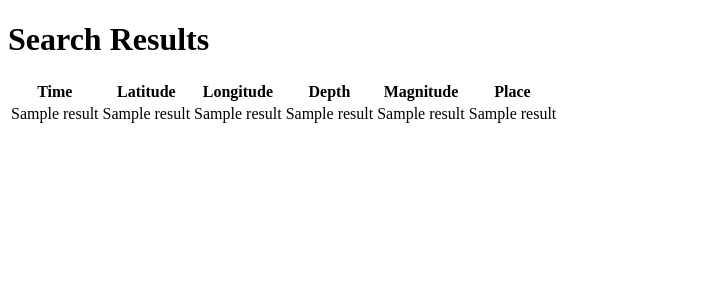
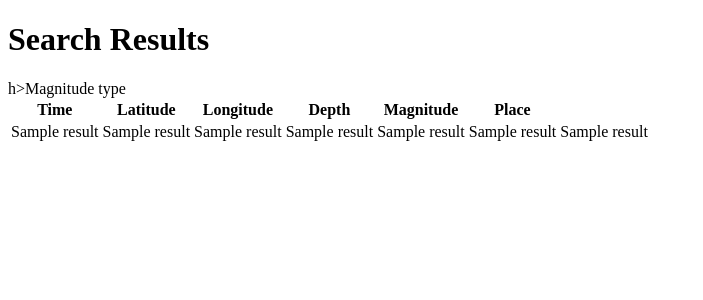
Before and after one commit to prathikh1998/DatabaseSearch, a Flask app: template templates/results.html in a window 1280 px wide. Shown: the top 300 px of the page, without its empty margins (0-703 px from the left). Run offline with Flask 3, Linux system fonts and the light colour scheme; the template is opened without the code that fills it: most values are stand-ins (such as "Sample title", 1, 10 or a date in 2020).

Commit message:
Update results.html

```diff
--- a/templates/results.html
+++ b/templates/results.html
@@ -16,6 +16,7 @@
                 <th>Longitude</th>
                 <th>Depth</th>
                 <th>Magnitude</th>
+                h>Magnitude type</th>
                 <th>Place</th>
             </tr>
         </thead>
@@ -28,6 +29,7 @@
                 <td>{{ result[4] }}</td>
                 <td>{{ result[5] }}</td>
                 <td>{{ result[6] }}</td>
+                <td>{{ result[7] }}</td>
             </tr>
             {% endfor %}
         </tbody>
```
